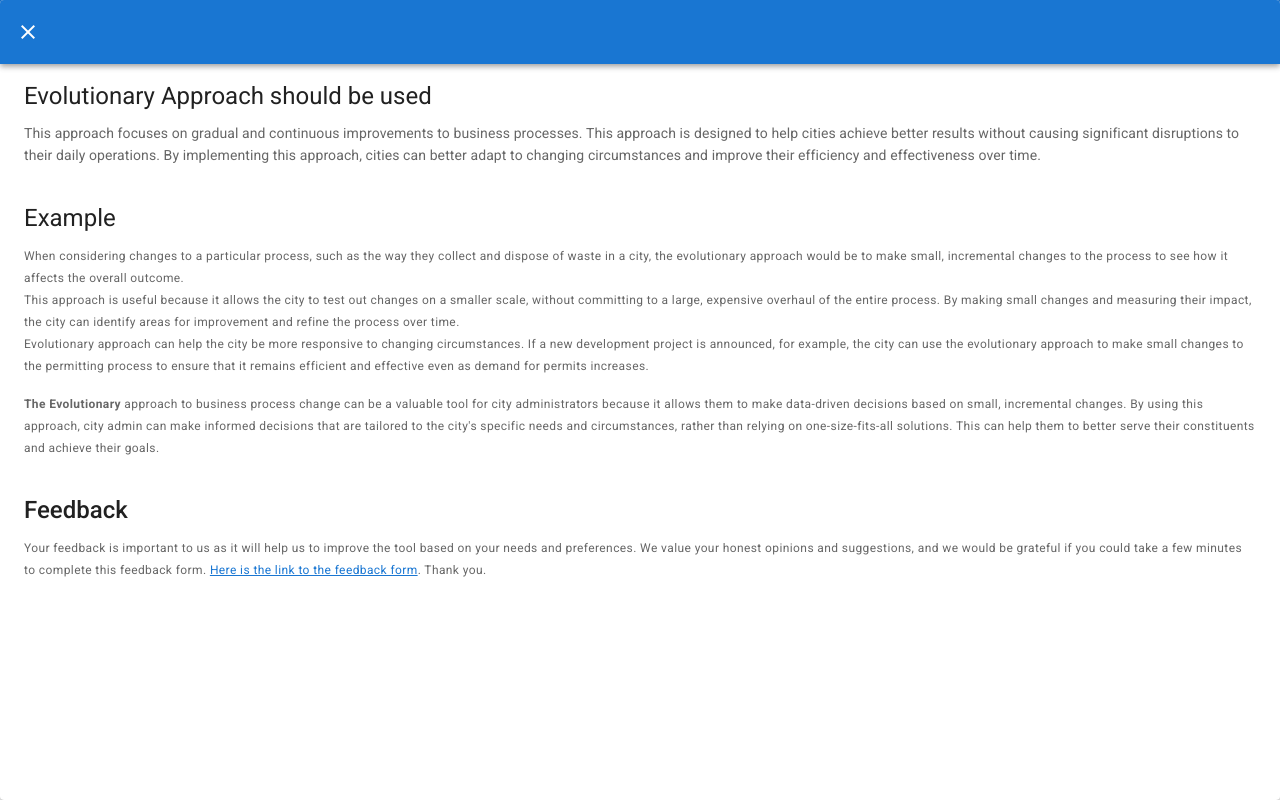
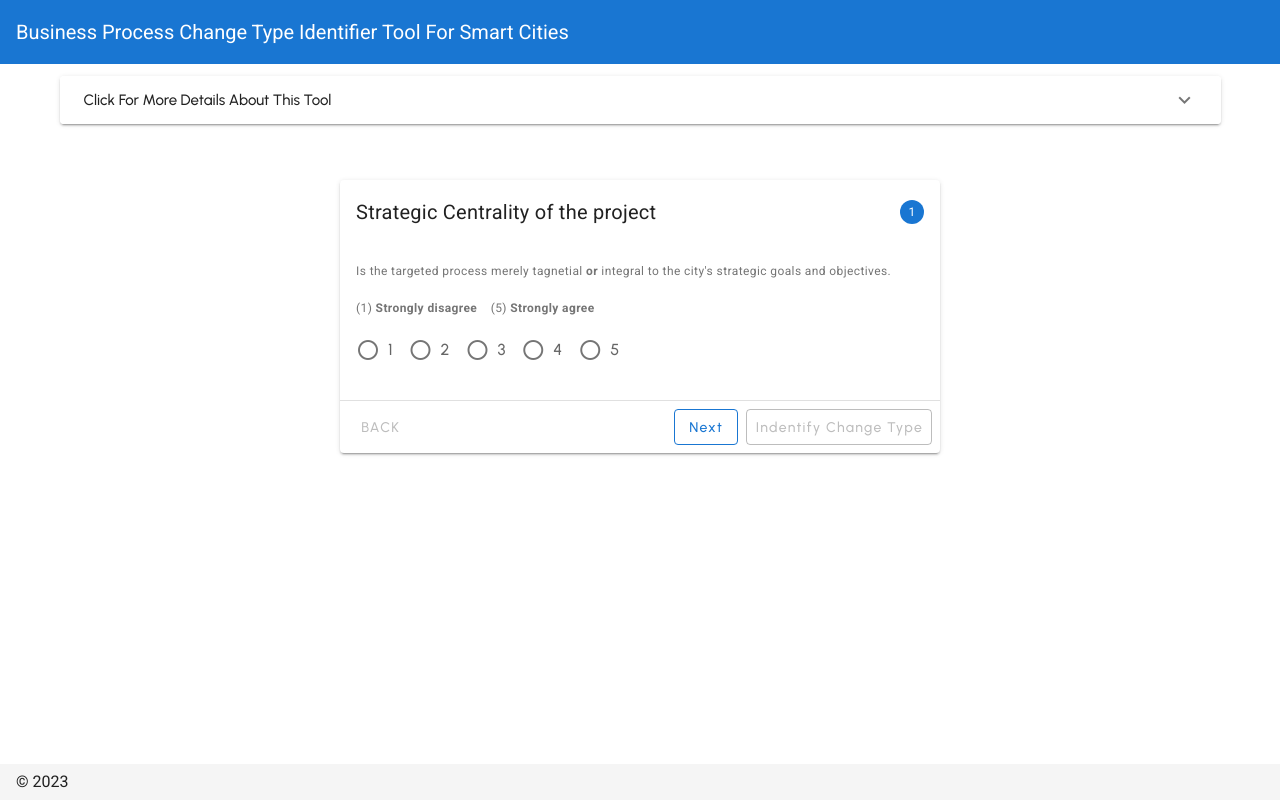
Before and after one commit to moon-grp/bpc-frontend, a Nuxt app: page /typid in a window 1280 px wide. Built offline with nearby package versions, Linux system fonts and the light colour scheme.

Commit message:
fix to auto show

```diff
--- a/pages/typid.vue
+++ b/pages/typid.vue
@@ -470,7 +470,7 @@ export default {
     valueChain: '',
     riskPropensity: '',
     ticksLabels: ['Figs', 'Lemon', 'Pear', 'Apple'],
-    dialog1: true,
+    dialog1: false,
     dialog2: false,
   }),
 
```
